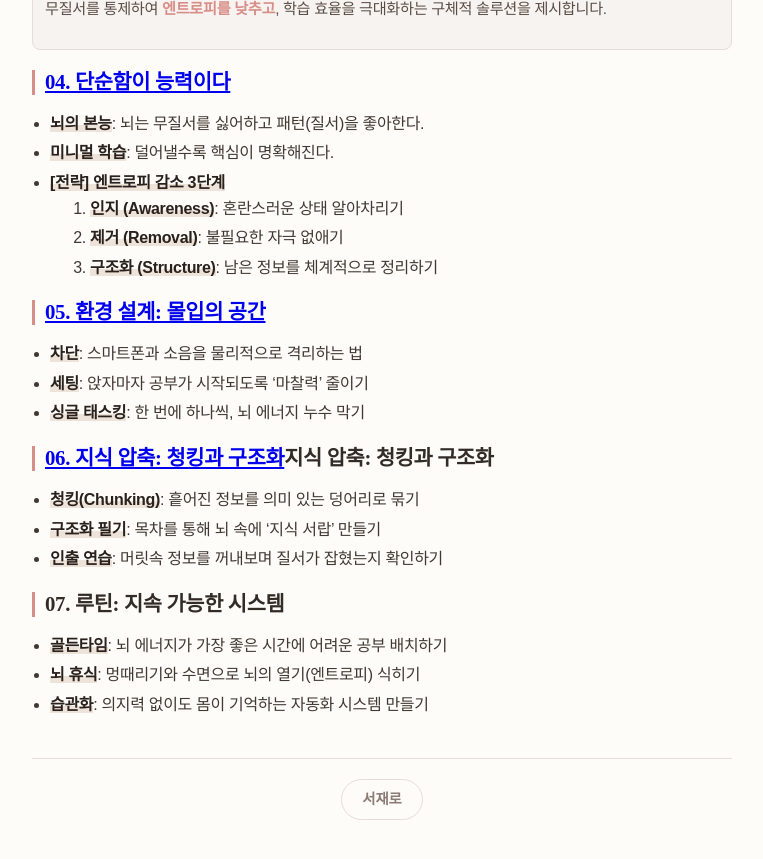
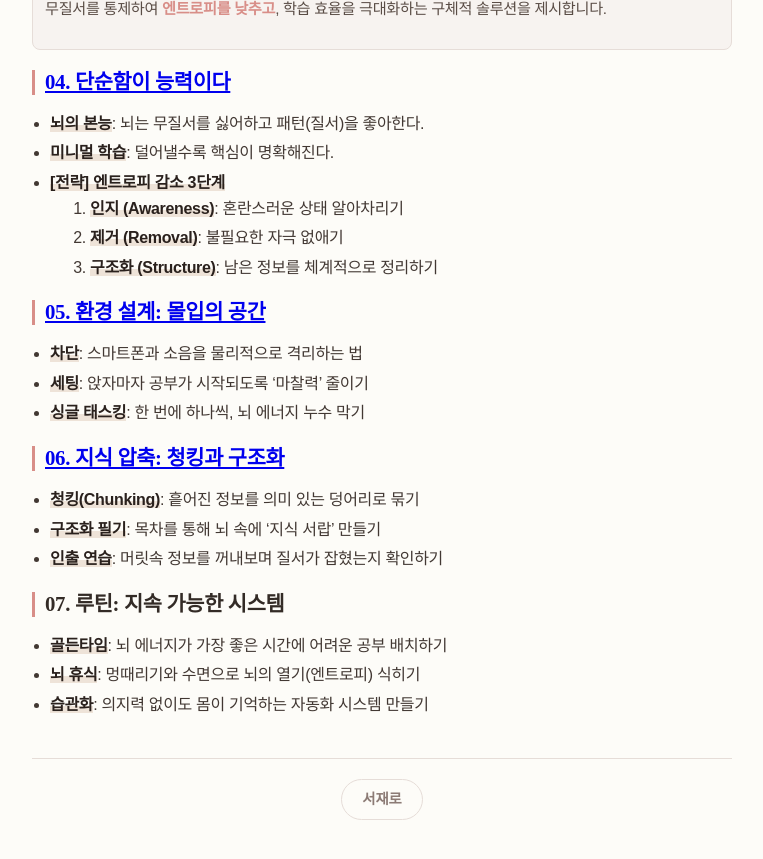
Before and after one commit to somath-edu/somath-edu.github.io, a Jekyll site: the page built from library/entropy.md, in a window 1280 px wide and 900 px high, scrolled down 1266 px. Shown: the top 859 px of the window, without its empty margins (258-1021 px from the left). Built offline with Jekyll 4.4.1, drawn with Linux system fonts in a browser that asks for light colours; some web fonts are replaced.

Commit message:
Update entropy.md

```diff
--- a/library/entropy.md
+++ b/library/entropy.md
@@ -56,7 +56,7 @@ date: 2026-02-02
 - **세팅**: 앉자마자 공부가 시작되도록 '마찰력' 줄이기
 - **싱글 태스킹**: 한 번에 하나씩, 뇌 에너지 누수 막기
 
-## [06. 지식 압축: 청킹과 구조화](/entropy-ch6.html)지식 압축: 청킹과 구조화
+## [06. 지식 압축: 청킹과 구조화](/entropy-ch6.html)
 - **청킹(Chunking)**: 흩어진 정보를 의미 있는 덩어리로 묶기
 - **구조화 필기**: 목차를 통해 뇌 속에 '지식 서랍' 만들기
 - **인출 연습**: 머릿속 정보를 꺼내보며 질서가 잡혔는지 확인하기
```
